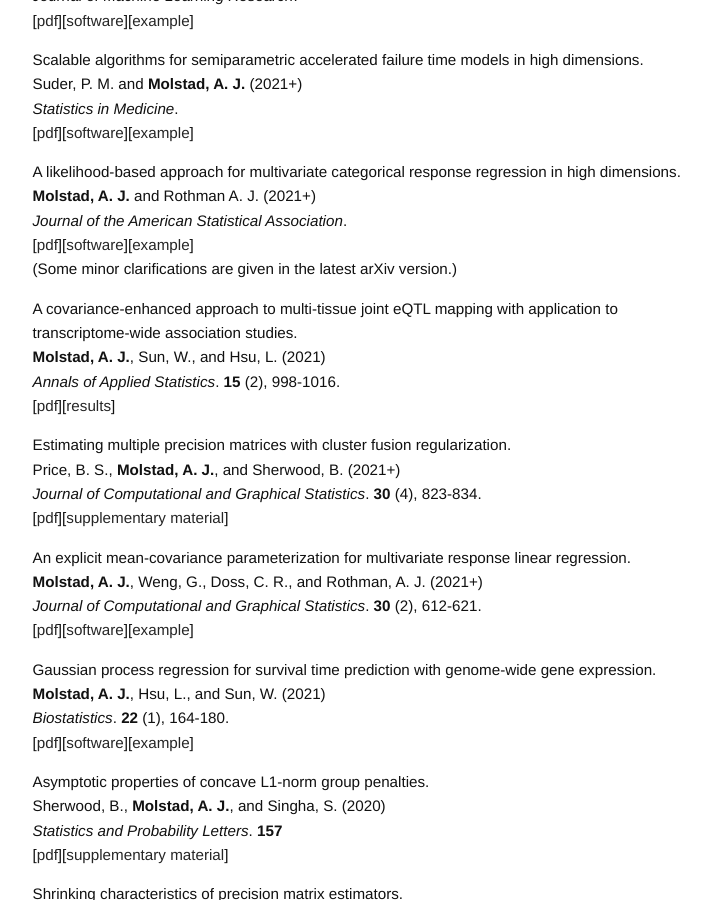
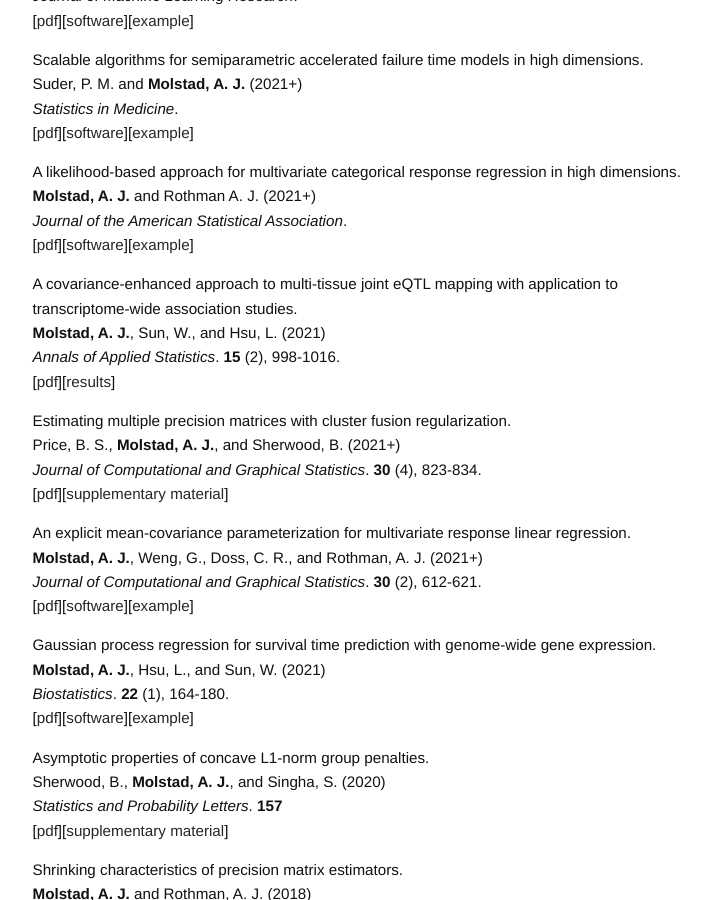
Before and after one commit to ajmolstad/ajmolstad.github.io, a Jekyll site: the page built from research.md, in a window 1280 px wide and 900 px high, scrolled down 1094 px. Shown: the whole window, without its empty margins (275-982 px from the left). Built offline with Jekyll 4.4.1, drawn with Linux system fonts in a browser that asks for light colours.

Commit message:
Update research.md

```diff
--- a/research.md
+++ b/research.md
@@ -14,12 +14,10 @@
 *Submitted.* <br>
 [[pdf](https://arxiv.org/abs/2108.02143)][[software](https://github.com/ajmolstad/IntegrativeCox)]<br> -->
 
-
 Binned multinomial logistic regression for integrative cell type annotation. <br>
 Motwani, K., Bacher, R., and **Molstad, A. J.** (2021+) <br>
 *Submitted.* <br>
 [[pdf](https://arxiv.org/abs/2111.12149)][[software](https://github.com/keshav-motwani/IBMR/)][[data](https://github.com/keshav-motwani/AnnotatedPBMC)]<br>
-
 
 Conditional probability tensor decompositions for
 multivariate categorical response regression. <br>
@@ -30,7 +28,6 @@
 Liu, X., **Molstad, A. J.**, and Chi, E. C. (2021+) <br>
 *Submitted*. <br>
 [[pdf](https://arxiv.org/abs/2111.15075)] <br>
-
 
 Dimension reduction for integrative survival analysis. <br>
 **Molstad, A. J.** and Patra, R. K. (2021+)<br>
@@ -48,19 +45,16 @@
 [[pdf](https://arxiv.org/pdf/1909.05041)][[software](https://github.com/ajmolstad/MSRL)][[example](/docs/MSRL_Example.html)] <br>
 
 
-
 Scalable algorithms for semiparametric accelerated failure time models in high dimensions.<br>
 Suder, P. M. and **Molstad, A. J.** (2021+) <br>
 *Statistics in Medicine*. <br>
 [[pdf](https://onlinelibrary.wiley.com/doi/full/10.1002/sim.9264)][[software](https://github.com/ajmolstad/penAFT)][[example](/docs/penAFT_Example.html)]<br>
 
 
-
 A likelihood-based approach for multivariate categorical response regression in high dimensions. <br>
 **Molstad, A. J.** and Rothman A. J. (2021+)<br>
 *Journal of the American Statistical Association*. <br>
 [[pdf](https://www.tandfonline.com/doi/full/10.1080/01621459.2021.1999819)][[software](https://github.com/ajmolstad/BvCategorical)][[example](/docs/BvCategorical_Example.html)] <br>
-(Some minor clarifications are given in the latest arXiv version.) <br>
 
 
 A covariance-enhanced approach to multi-tissue joint eQTL mapping with application to transcriptome-wide association studies.  <br>
```
